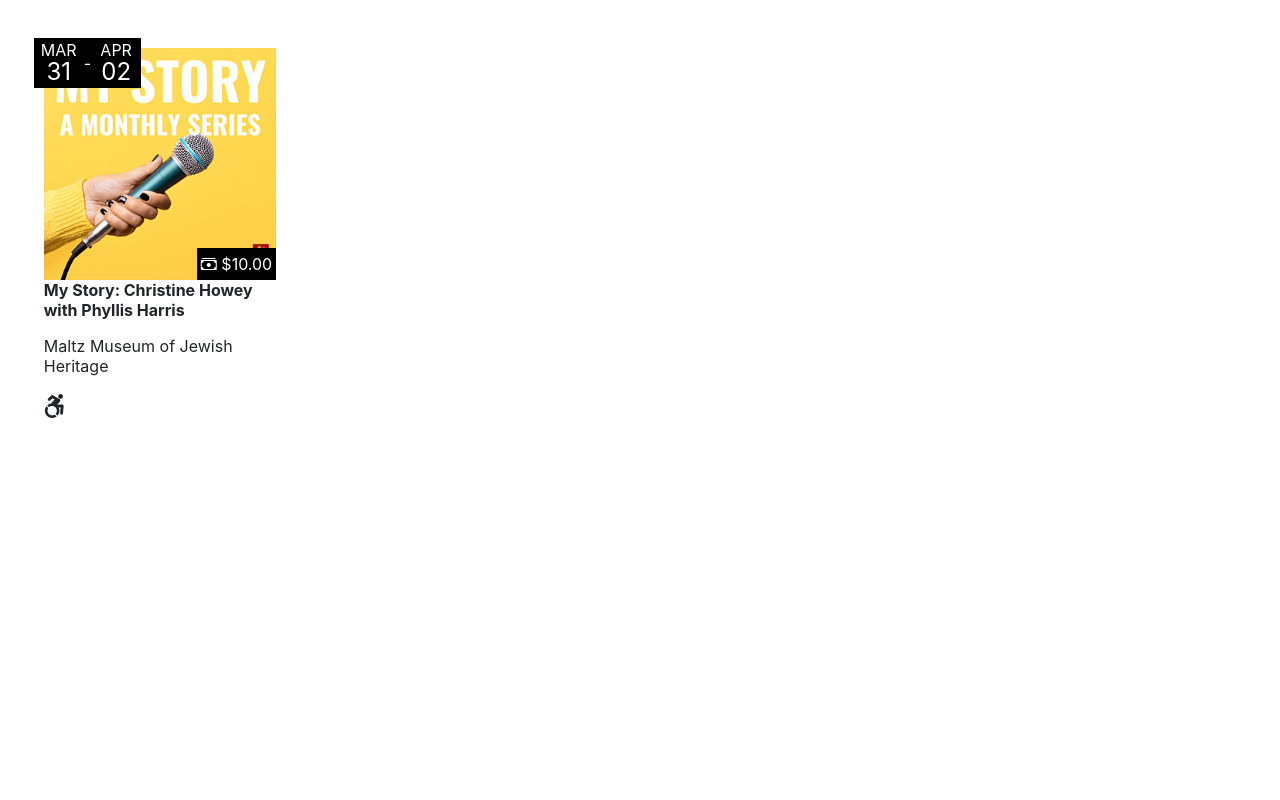
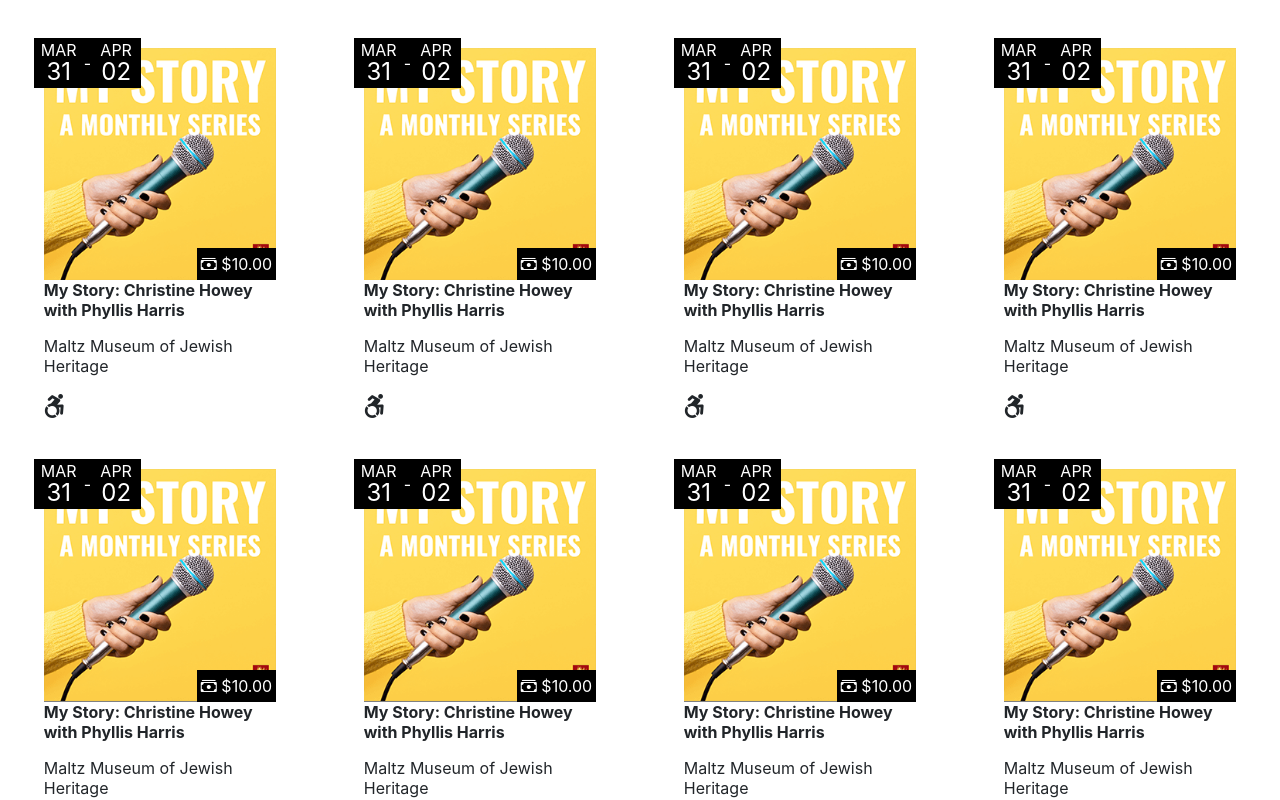
Before and after one commit to Gabbyton/project-horario, an Angular app: page / in a window 1280 px wide. Shown: the top 800 px of the page. Built offline with nearby package versions, Linux system fonts and the light colour scheme.

Commit message:
added categories

```diff
--- a/src/app/calendar/calendar.component.ts
+++ b/src/app/calendar/calendar.component.ts
@@ -16,10 +16,13 @@
 
   ngOnInit() {
     this.imgWidth = this.getDisplayWidth(this.getScreenInnerWidth());
-    this.events = [
+    this.events = [];
+    for (let index = 1; index <= 10; index++) {
+      this.events.push(
         new CalendarEvent(
           'My Story: Christine Howey with Phyllis Harris',
           'assets/events/event-0.png',
+          ['food'],
           ['wheelchair'],
           10,
           'Maltz Museum of Jewish Heritage, 2929 Richmond Rd, Beachwood, OH',
@@ -28,7 +31,8 @@
           '16:00:00',
           new Date('April 2, 2021 00:00:00')
         )
-    ];
+      )
+    }
     console.log(this.events);
   }
 
--- a/src/app/utils/calendar-event.ts
+++ b/src/app/utils/calendar-event.ts
@@ -1,6 +1,7 @@
 export class CalendarEvent {
     name: string;
     imageURL: string;
+    categories: string[];
     filters: string[];
     dateStart: Date;
     timeStart: string;
@@ -11,9 +12,10 @@
     shortLocation: string;
     is24HourFormat: boolean;
 
-    constructor(name: string, imageURL: string, filters: string[], price: number, location: string, shortLocation: string, dateStart: Date, timeStart: string, dateEnd?: Date, timeEnd?: string, is24HourFormat?: boolean) {
+    constructor(name: string, imageURL: string, categories: string[], filters: string[], price: number, location: string, shortLocation: string, dateStart: Date, timeStart: string, dateEnd?: Date, timeEnd?: string, is24HourFormat?: boolean) {
         this.name = name;
         this.imageURL = imageURL;
+        this.categories = categories;
         this.filters = filters;
         this.price = price;
         this.location = location;
```
Lines whose indentation alone changed are shown as unchanged.
